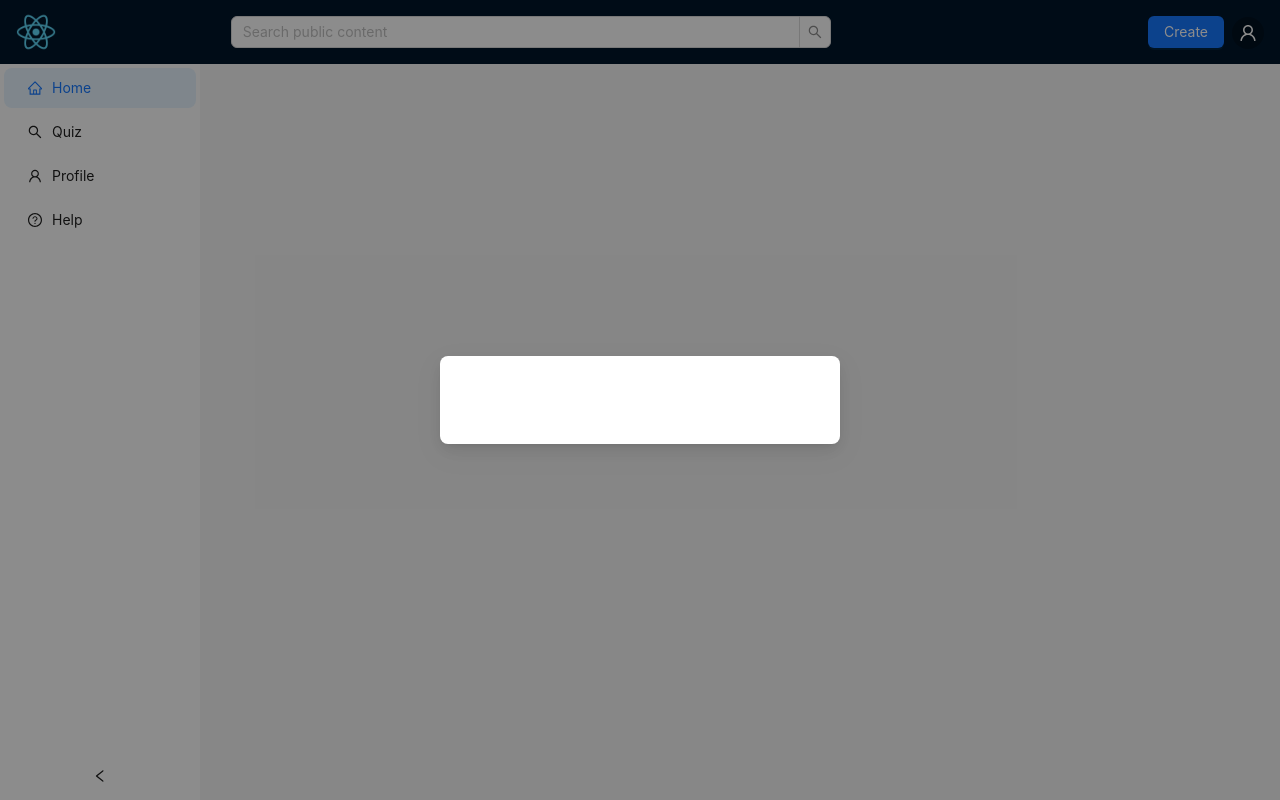
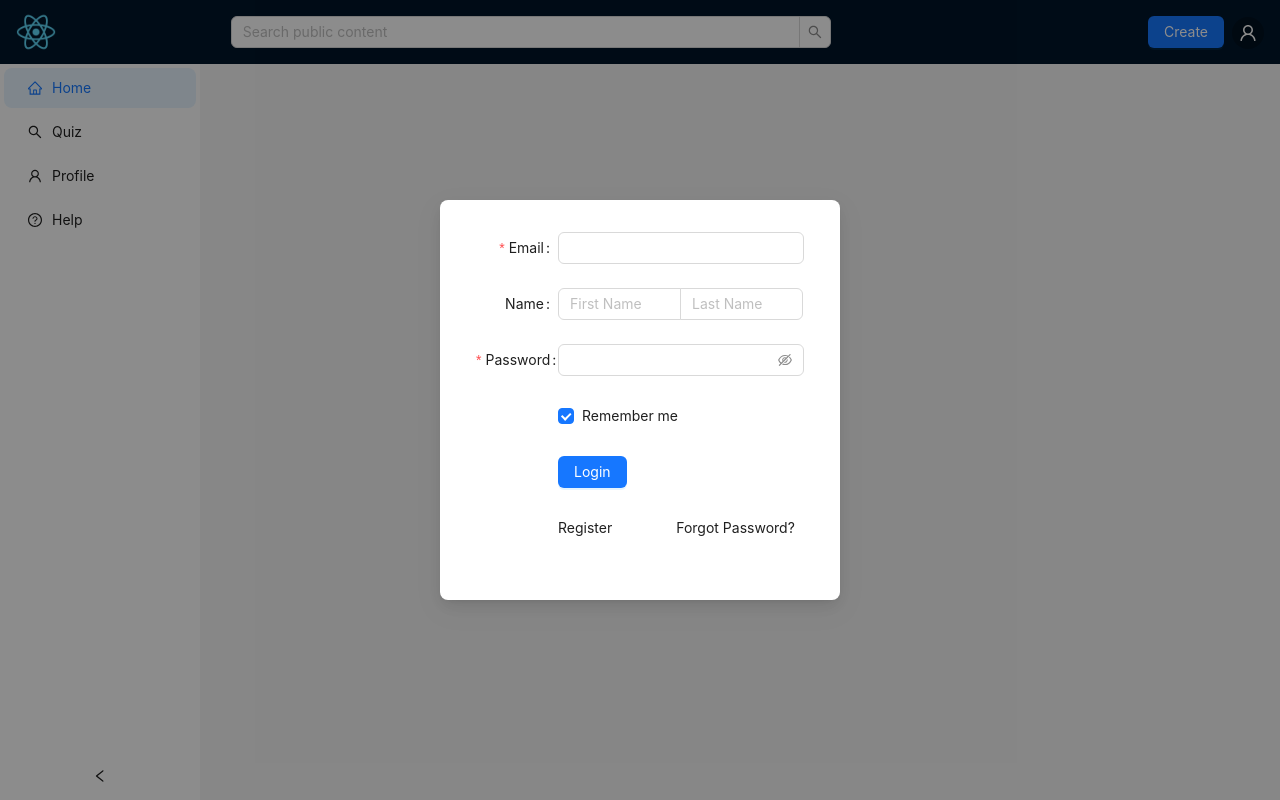
Before and after one commit to wiperi/Amadine-Frontend, a React (Create React App) app: page / in a window 1280 px wide. Built offline with nearby package versions, Linux system fonts and the light colour scheme.

Commit message:
working: login page

```diff
--- a/package.json
+++ b/package.json
@@ -2,7 +2,6 @@
   "name": "react-basic",
   "version": "0.1.0",
   "private": true,
-  "type": "module",
   "scripts": {
     "start": "craco start",
     "build": "craco build",
--- /dev/null
+++ b/src/pages/App.tsx
@@ -0,0 +1,96 @@
+import React from 'react';
+import type { FormProps } from 'antd';
+import { Button, Checkbox, Form, Input } from 'antd';
+
+type FieldType = {
+  email?: string;
+  name?: string;
+  password?: string;
+  remember?: string;
+  firstName?: string;
+  lastName?: string;
+};
+
+const onFinish: FormProps<FieldType>['onFinish'] = (values) => {
+  console.log('Success:', values);
+};
+
+const onFinishFailed: FormProps<FieldType>['onFinishFailed'] = (errorInfo) => {
+  console.log('Failed:', errorInfo);
+};
+
+const App: React.FC = () => (
+  <Form
+    name="basic"
+    labelCol={{ span: 6 }}
+    wrapperCol={{ span: 18 }}
+    style={{ maxWidth: 600 }}
+    initialValues={{ remember: true }}
+    onFinish={onFinish}
+    onFinishFailed={onFinishFailed}
+    autoComplete="off"
+  >
+    <Form.Item<FieldType>
+      label="Email"
+      name="email"
+      rules={[
+        { required: true, message: 'Please input your email!' },
+        { type: 'email', message: 'Please enter a valid email address!' },
+      ]}
+    >
+      <Input />
+    </Form.Item>
+
+    <Form.Item<FieldType>
+      label="Name"
+    >
+      <Input.Group compact>
+        <Form.Item
+          name="firstName"
+          noStyle
+          rules={[{ required: true, message: 'Please input your first name!' }]}
+        >
+          <Input style={{ width: '50%' }} placeholder="First Name" />
+        </Form.Item>
+        <Form.Item
+          name="lastName"
+          noStyle
+          rules={[{ required: true, message: 'Please input your last name!' }]}
+        >
+          <Input style={{ width: '50%' }} placeholder="Last Name" />
+        </Form.Item>
+      </Input.Group>
+    </Form.Item>
+
+    <Form.Item<FieldType>
+      label="Password"
+      name="password"
+      rules={[{ required: true, message: 'Please input your password!' }]}
+    >
+      <Input.Password />
+    </Form.Item>
+
+    <Form.Item<FieldType>
+      name="remember"
+      valuePropName="checked"
+      wrapperCol={{ offset: 6, span: 24 }}
+    >
+      <Checkbox>Remember me</Checkbox>
+    </Form.Item>
+
+    <Form.Item wrapperCol={{ offset: 6, span: 24 }}>
+      <Button type="primary" htmlType="submit" style={{ marginRight: '2rem' }}>
+        Login
+      </Button>
+    </Form.Item>
+
+    <Form.Item wrapperCol={{ offset: 6, span: 24 }}>
+      <a style={{ marginRight: '4rem' }} href="#">
+        Register
+      </a>
+      <a href="#">Forgot Password?</a>
+    </Form.Item>
+  </Form>
+);
+
+export default App;
--- a/src/pages/DashBoard.tsx
+++ b/src/pages/DashBoard.tsx
@@ -1,4 +1,5 @@
-import { Layout, Menu, Input, Avatar, Button, ConfigProvider, theme, Modal } from 'antd';
+import { Layout, Menu, Input, Avatar, Button, ConfigProvider, theme, Modal, Card } from 'antd';
+import App from './App';
 import {
   HomeOutlined,
   UserOutlined,
@@ -6,7 +7,7 @@ import {
   QuestionCircleOutlined,
 } from '@ant-design/icons';
 import '@/styles/global.css';
-import { Link, Outlet } from 'react-router-dom';
+import { Form, Link, Outlet } from 'react-router-dom';
 import logo from '@/assets/images/react-logo.png';
 
 const { Header, Sider, Content } = Layout;
@@ -84,8 +85,11 @@ const DashBoard: React.FC = () => {
         closable={false}
         centered
         width={400}
-        bodyStyle={{ padding: '24px' }}
-      ></Modal>
+        styles={{ body: { padding: '12px' } }}
+      >
+
+        <App />
+      </Modal>
     </ConfigProvider>
   );
 };
--- a/src/router.tsx
+++ b/src/router.tsx
@@ -3,12 +3,12 @@ import { Navigation } from './pages/Navigation';
 import { Comment } from './pages/Comment';
 import { Counter } from './pages/Counter';
 import DashBoard from './pages/DashBoard';
-import React from 'react';
 import { createBrowserRouter } from 'react-router-dom';
 import Home from './pages/Home';
 import Quiz from './pages/Quiz';
 import Profile from './pages/Profile';
 import NotFound from './pages/NotFound';
+import App from './pages/App';
 
 export const router = createBrowserRouter([
   {
@@ -46,6 +46,10 @@ export const router = createBrowserRouter([
       {
         path: 'comment',
         element: <Comment />,
+      },
+      {
+        path: 'app',
+        element: <App />,
       }
     ]
   }
```
Also changed, not shown: src/utils/token.ts (+5 -3 lines).
